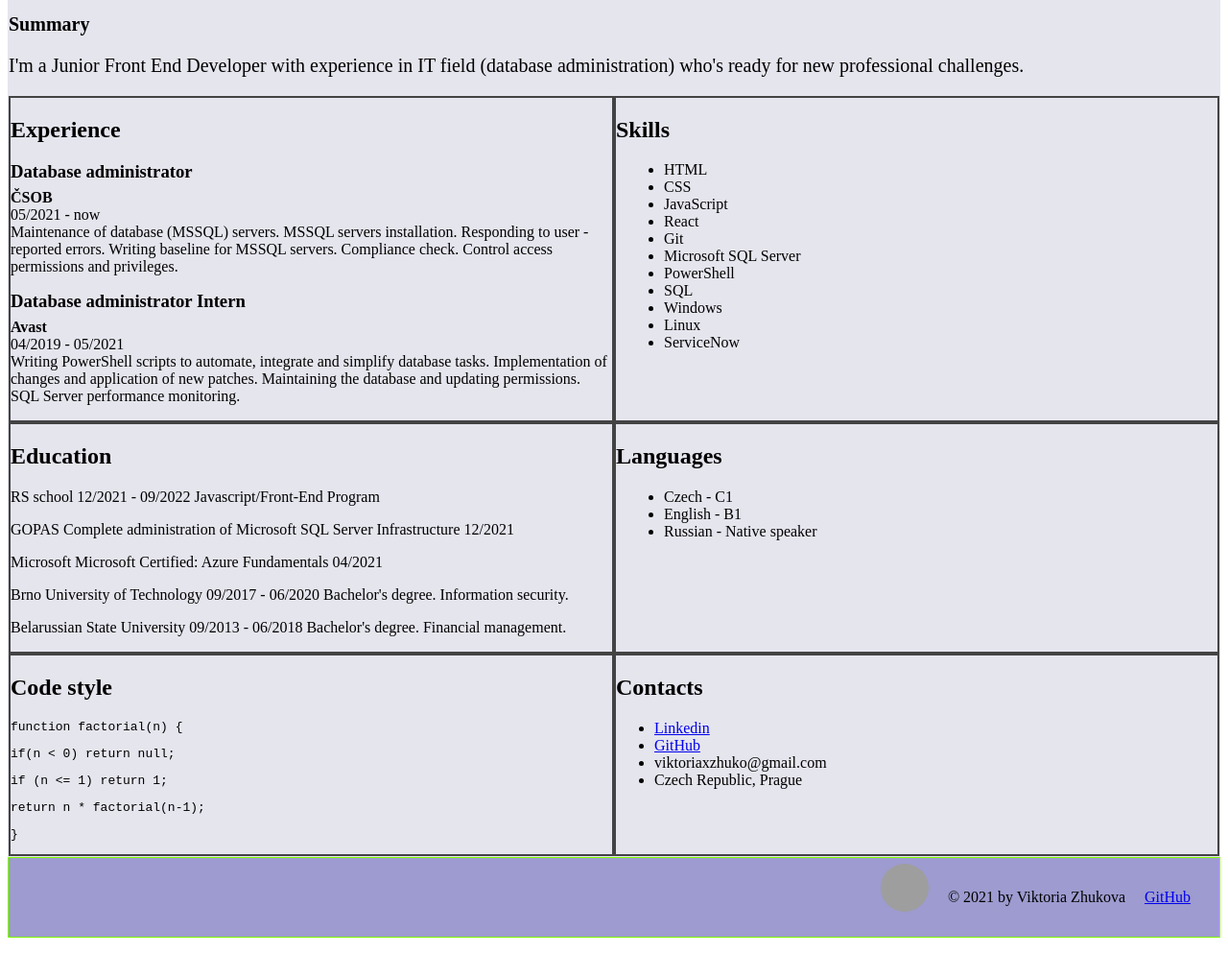
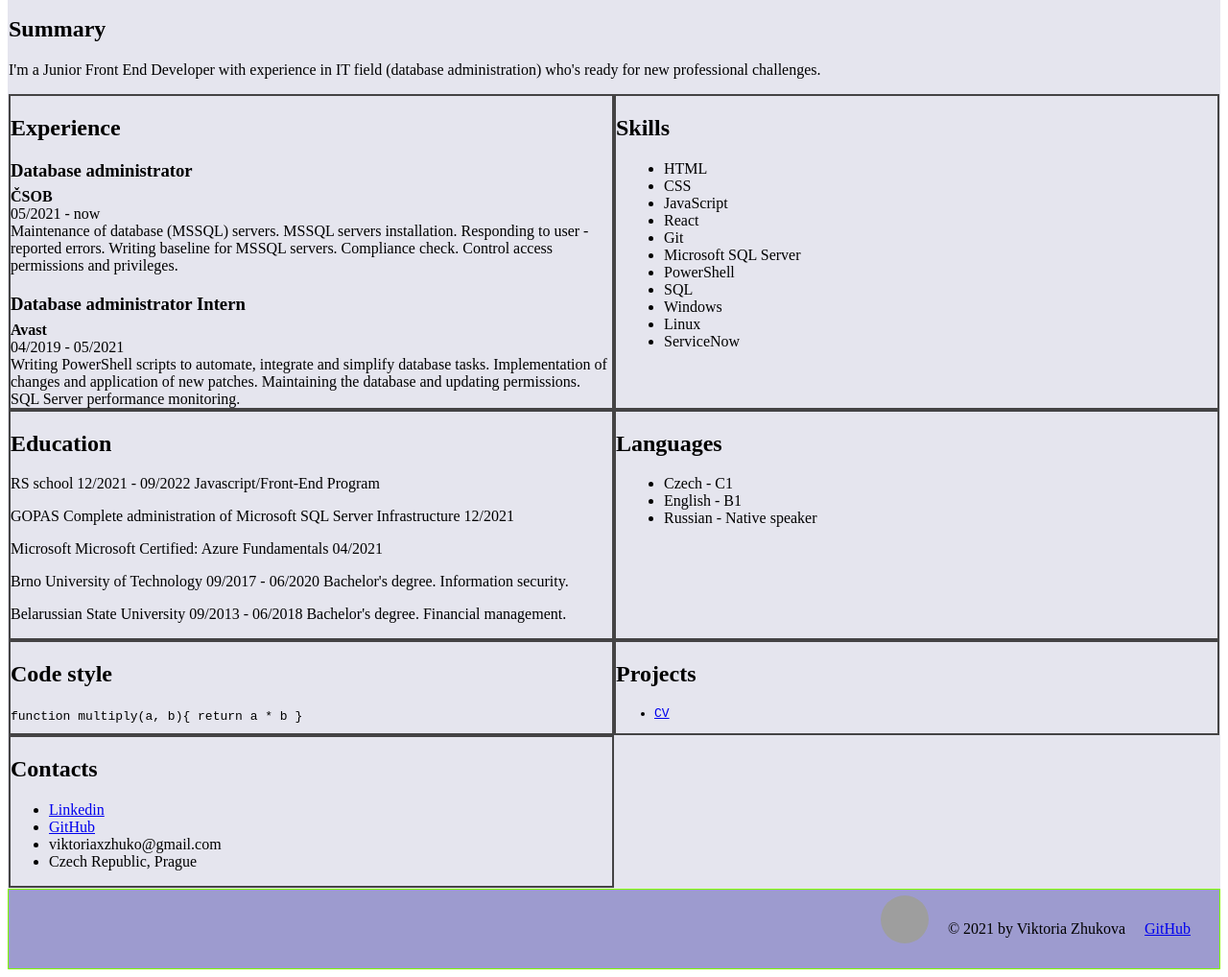
Before and after one commit to xzhuko00/rsschool-cv-PRE-School, a plain HTML site: page index.html in a window 1280 px wide. Shown: the part 403-1421 px from the top of the page at 96% size. Before the commit the page ends 1388 px from the top, so only its background shows below. Drawn offline with Linux system fonts and the light colour scheme; grey boxes are pictures that could not be loaded.

Commit message:
fix: fixed W3 errors

```diff
--- a/index.html
+++ b/index.html
@@ -24,6 +24,7 @@
                   <li class="nav-item"><a href="#education" class="nav-link">Education</a></li>
                   <li class="nav-item"><a href="#languages" class="nav-link">Languages</a></li>
                   <li class="nav-item"><a href="#code" class="nav-link">Code</a></li>
+                  <li class="nav-item"><a href="#projects" class="section-projects">Projects</a></li>
                   <li class="nav-item"><a href="#contacts" class="nav-link">Contacts</a></li>
                 </ul>
               </nav>
@@ -45,7 +46,7 @@
                     </p>
                 </section>
                 <section class="section" id="experience"> <h2 class="section-experience">Experience</h2>
-                    <p><h3 style="margin: 7px; margin-left: 0px; margin-top: 0px;">Database administrator</h3>
+                    <div><h3 style="margin: 7px; margin-left: 0px; margin-top: 0px;">Database administrator</h3>
                         <h4 style="margin: 0;">ČSOB</h4>
                         05/2021 - now <br>
                         Maintenance of database (MSSQL) servers.
@@ -54,15 +55,15 @@
                         Writing baseline for MSSQL servers.
                         Compliance check.
                         Control access permissions and privileges.
-                        </p>
-                    <p> <h3 style="margin: 7px; margin-left: 0px; margin-top: 0px;">Database administrator Intern</h3>
+                    </div>
+                    <div> <h3 style="margin: 7px; margin-left: 0px; margin-top: 20px;">Database administrator Intern</h3>
                         <h4 style="margin: 0;">Avast</h4>
                         04/2019 - 05/2021 <br>
                         Writing PowerShell scripts to automate, integrate and simplify database tasks.
                         Implementation of changes and application of new patches.
                         Maintaining the database and updating permissions.
                         SQL Server performance monitoring.
-                    </p>
+                    </div>
                 </section>
                 <section class="section" id="skills"> <h2 class="section-skills">Skills</h2>
                     <ul>
@@ -101,13 +102,15 @@
                         </ul>
                     </section>
                 <section class="section" id="code"> <h2 class="section-code">Code style</h2><code>
-
-                      <p>  function factorial(n) {</p>
-                       <p>if(n < 0) return null;</p>
-                       <p>  if (n <= 1) return 1;</p>
-                       <p> return n * factorial(n-1);</p>
-                       <p> }</p>
+                      function multiply(a, b){
+                          return a * b
+                        }
                 </code> </section>
+                <section class="section" id="projects"> <h2 class="section-projects">Projects</h2><code>
+                    <ul>
+                    <li><a href="https://xzhuko00.github.io/rsschool-cv/">CV</a></li>
+                </ul>
+              </code> </section>
                 <section class="section" id="contacts"> <h2 class="section-contacts">Contacts</h2>
                     <ul>
                     <li><a href="https://www.linkedin.com/in/viktoria-zhukova-b81a90169/">Linkedin</a></li>
@@ -120,7 +123,7 @@
     </main>
 
     <footer class="footer">
-        <div class="container"></div></div>
+        <div class="container"></div>
              <nav class="nav">
              <ul class="nav-list-footer">
                 <li class="nav-item-footer"><a href="https://rs.school/js/"><img src="https://rs.school/images/rs_school_js.svg" width="50" height="50" alt="RS school"></a></li>
--- a/style.css
+++ b/style.css
@@ -78,7 +78,7 @@ img {
 
 }
 
-.section-summary
+/* .section-summary
 {
     font-size: 20px;
 
@@ -91,7 +91,7 @@ img {
 .section-name{
     align-items: center;
 
-}
+} */
 
 .nav-list-footer{
   display: flex;
```
